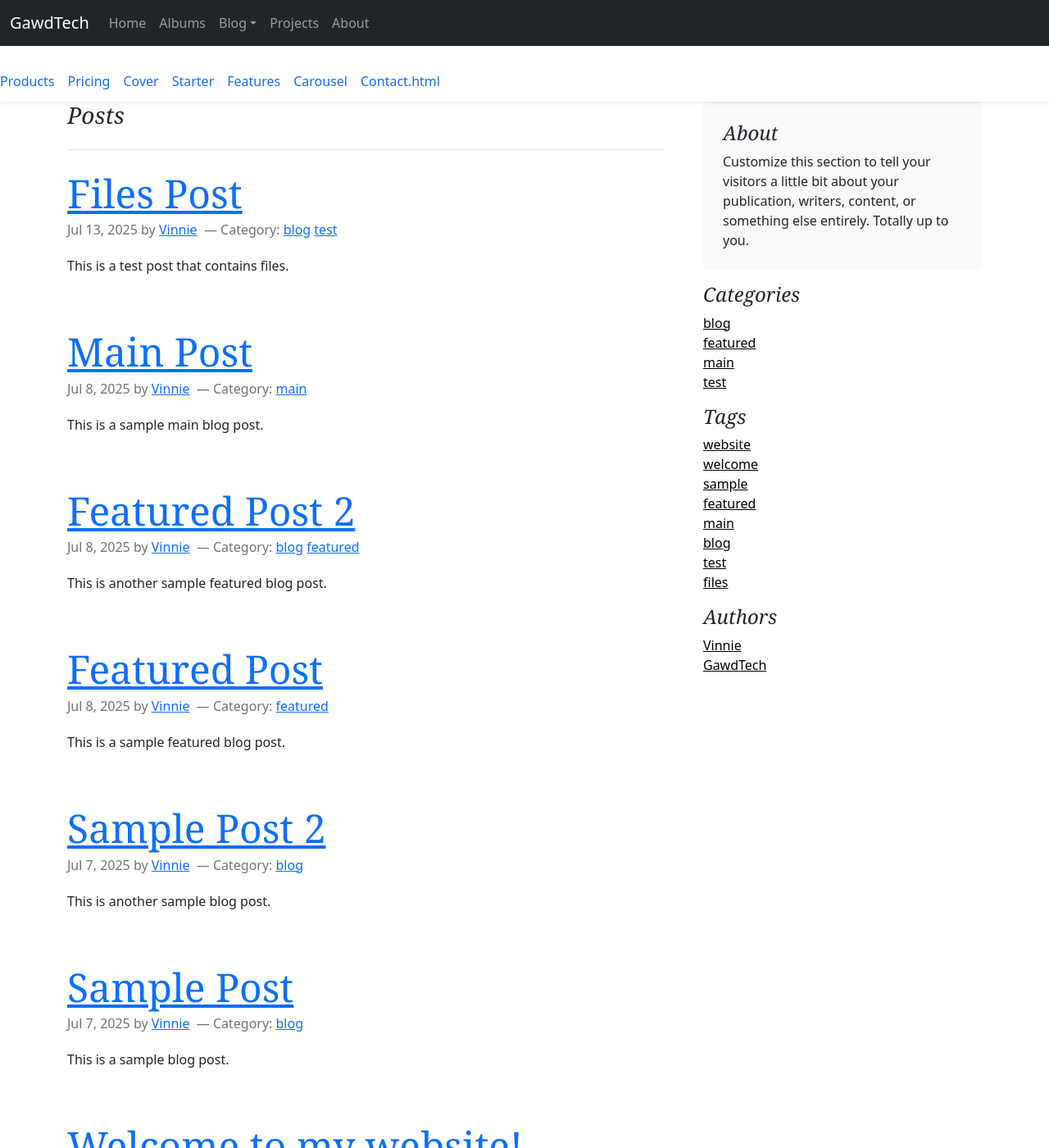
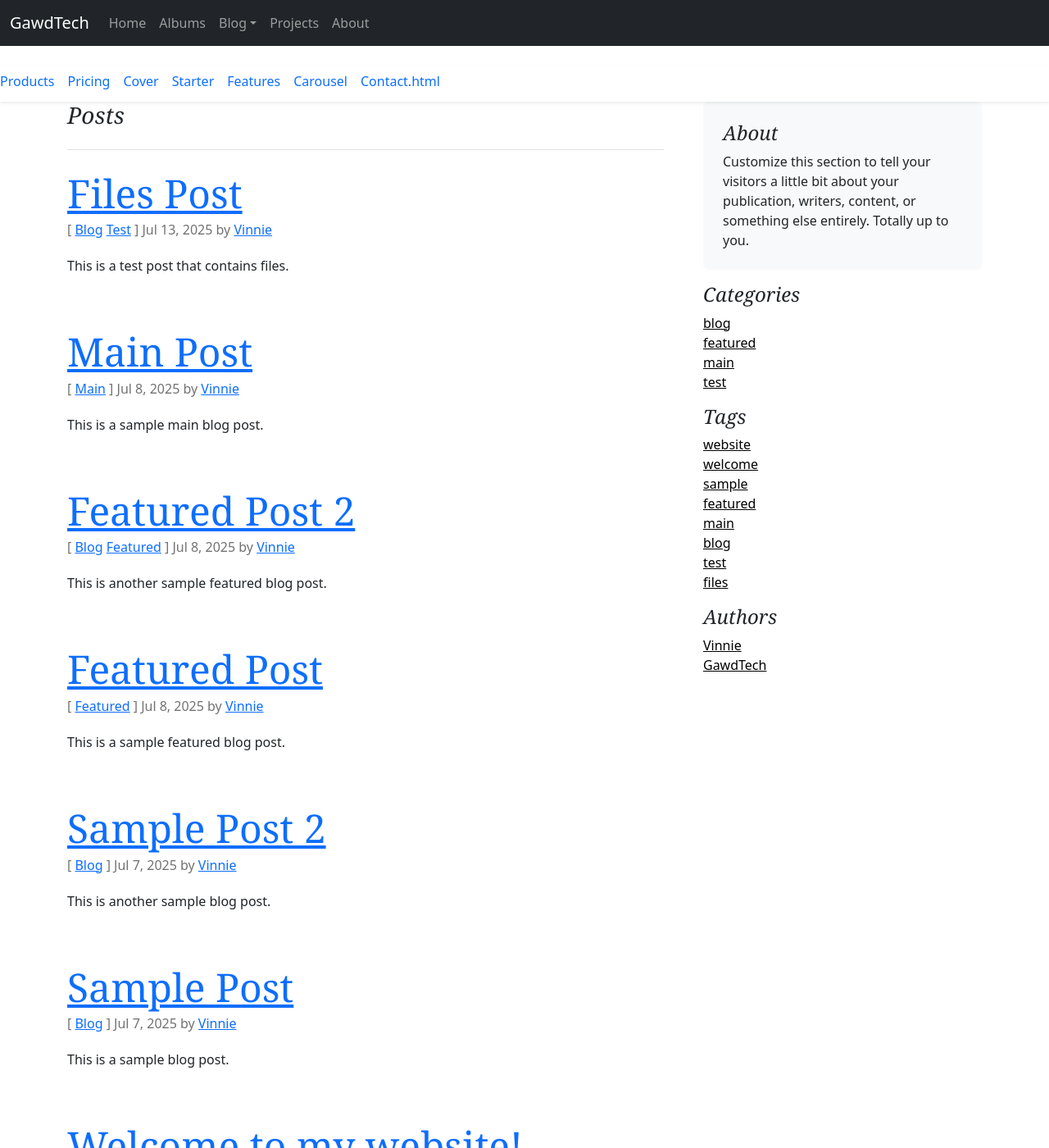
Before and after one commit to CoolV1994/Template-Bootstrap-5, a Jekyll site: the page built from posts.html, in a window 1280 px wide and 1400 px high. Shown: the whole window at 82% size. Built offline with Jekyll 4.4.1, drawn with Linux system fonts in a browser that asks for light colours; some of the changed text lies outside the part shown.

Commit message:
Update posts.html

```diff
--- a/posts.html
+++ b/posts.html
@@ -11,30 +11,13 @@ sidebar:
 ---
 
 <div id="blog" class="row g-5">
+
 	<div id="blog-posts" class="col-md-8">
 		<h3 class="pb-4 mb-4 fst-italic border-bottom">{{ page.title }}</h3>
 
 <!-- Start Posts -->
 {% for post in site.posts %}
-			<article id="{{ post.id | replace: '/', '-' }}" class="blog-post">
-				<h2 class="display-5 link-body-emphasis mb-1"><a href="{{ post.url | prepend: site.baseurl }}">{{ post.title }}</a></h2>
-				<p class="blog-post-meta">
-					{{ post.date | date: "%b %-d, %Y" }}
-{% if post.author %}
-{% assign author = site.data.authors[post.author] %}
-					 by <a href="{{ author.url | prepend: site.baseurl }}">{{ author.name }}</a>
-{% endif %}
-{% if post.categories %}
-&nbsp;&mdash;&nbsp;Category:
-{% for category in post.categories %}
- <a href="{{ category | prepend: '/categories.html#' | prepend: site.baseurl }}">{{ category }}</a>
-{% endfor %}
-{% endif %}
-				</p>
-
-{{ post.content }}
-
-			</article>
+{% include posts.html post=post %}
 {% endfor %}
 <!-- End Posts -->
 
```
Lines whose indentation alone changed are shown as unchanged.
